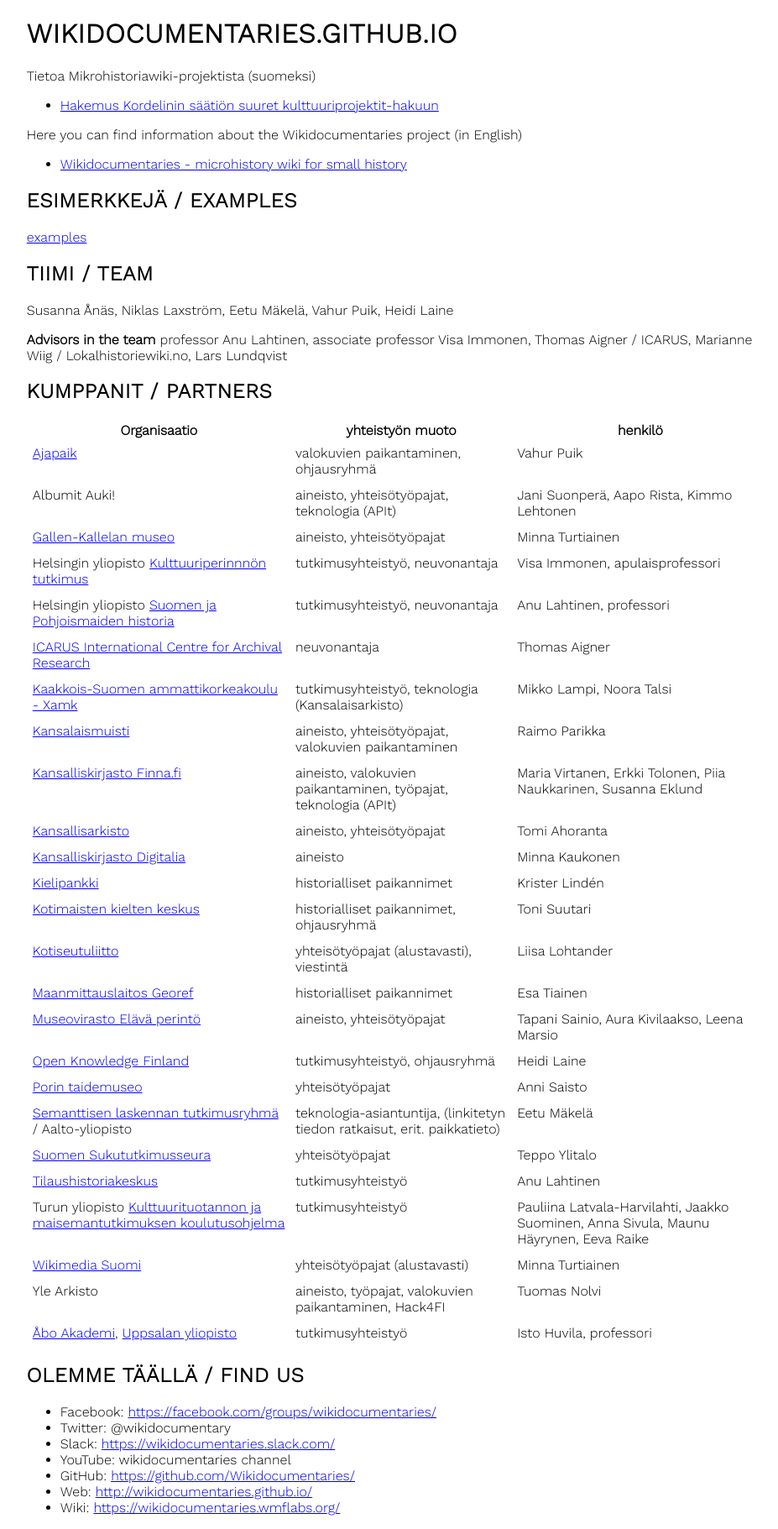
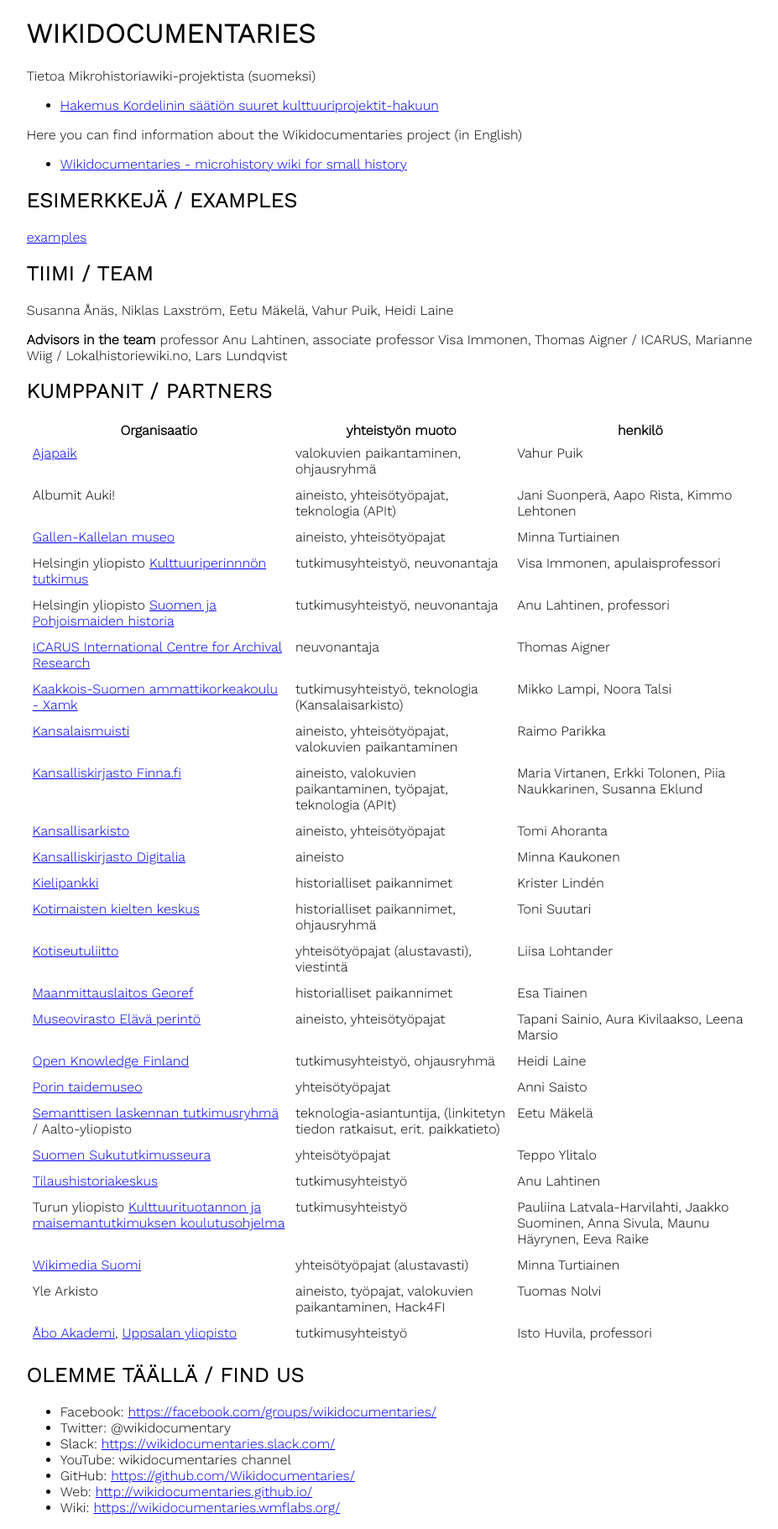
Before and after one commit to Wikidocumentaries/wikidocumentaries.github.io, a Jekyll site: the page built from index.html, in a window 1280 px wide. Shown: the whole page at 84% size, without its empty margins (229-1156 px from the left). Built offline with Jekyll 4.4.1, drawn with Linux system fonts in a browser that asks for light colours.

Commit message:
Update index.html

```diff
--- a/index.html
+++ b/index.html
@@ -2,7 +2,7 @@
 layout: default
 title: Wikidocumentaries
 ---
-<h1>wikidocumentaries.github.io</h1>
+<h1>wikidocumentaries</h1>
 <p>Tietoa Mikrohistoriawiki-projektista (suomeksi)</p>
 <ul>
   <li><a href="https://docs.google.com/document/d/1B5ETmiFi2se2sGqlR_NsoXU4lth3LfX2SEIV-m2rNiM/edit">Hakemus Kordelinin säätiön suuret kulttuuriprojektit-hakuun</a></li>
```
